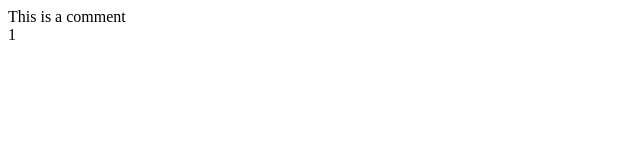
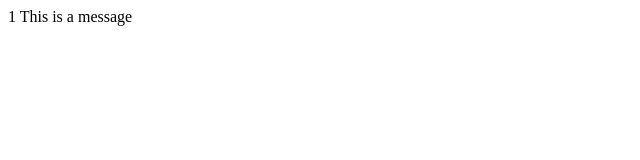
Before and after one commit to ruparocks/2013-08-backboneIntroStep2a, a plain HTML site: page index.html in a window 1280 px wide. Shown: the full height of the page, 0-640 px from the left. Drawn offline with Linux system fonts and the light colour scheme.

Commit message:
refactored template

```diff
--- a/index.html
+++ b/index.html
@@ -5,17 +5,13 @@
   	<script src="backbone.js"></script>
   </head>
   <body>
-    <div>
-      <span class="comment">This is a comment</span>
-      <span class="votes"><span>
-      </br>
-    </div>
   	<script>
-  	  //write a model called
+  	  //Fill in the model below with some functions that you would want
 
       var Comment = Backbone.Model.extend({
-        initialize: function(){
+        initialize: function(message){
           this.set('votes', 0);
+          this.set('message', message);
         },
         votes: function(){
           return this.get('votes');
@@ -27,19 +23,28 @@
           this.set('votes', this.get('votes') - 1);
         }
       });
-      var comment = new Comment();
 
 
       var CommentView = Backbone.View.extend({
         initialize: function(){
           this.model.on('change:votes', function(){
             this.render();
-          }, this)
+          }, this);
         },
         render: function(){
-          return this.$el.html(this.model.get('votes'));
+          var html = "<div>" +
+                       "<span class='votes'>" + this.model.get('votes') + " <span>" +
+                       "<span class='comment'>" + this.model.get('message') + "</span>" +
+                       "</br>" +
+                     "</div>";
+
+          return this.$el.html(html);
         }
       });
+
+
+      var comment = new Comment('This is a message');
+
       var commentView = new CommentView({model: comment});
 
 
```
